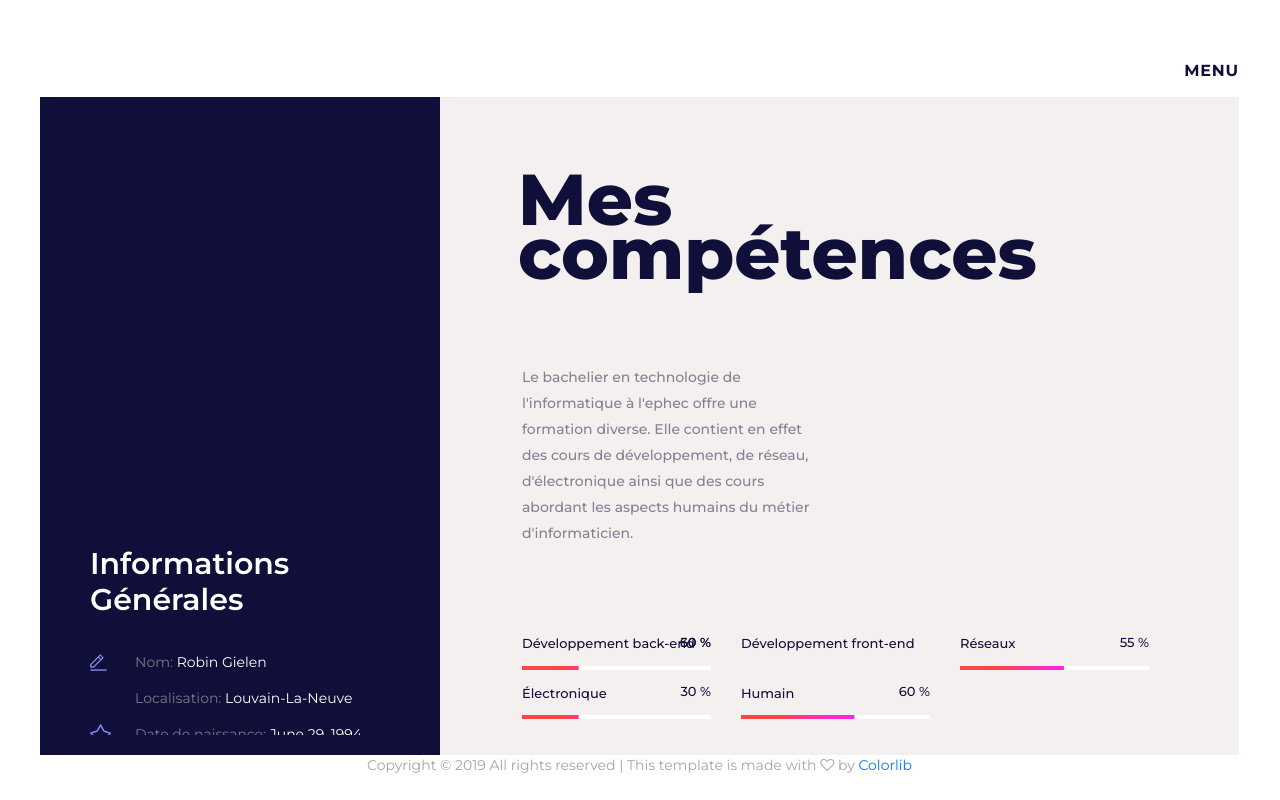
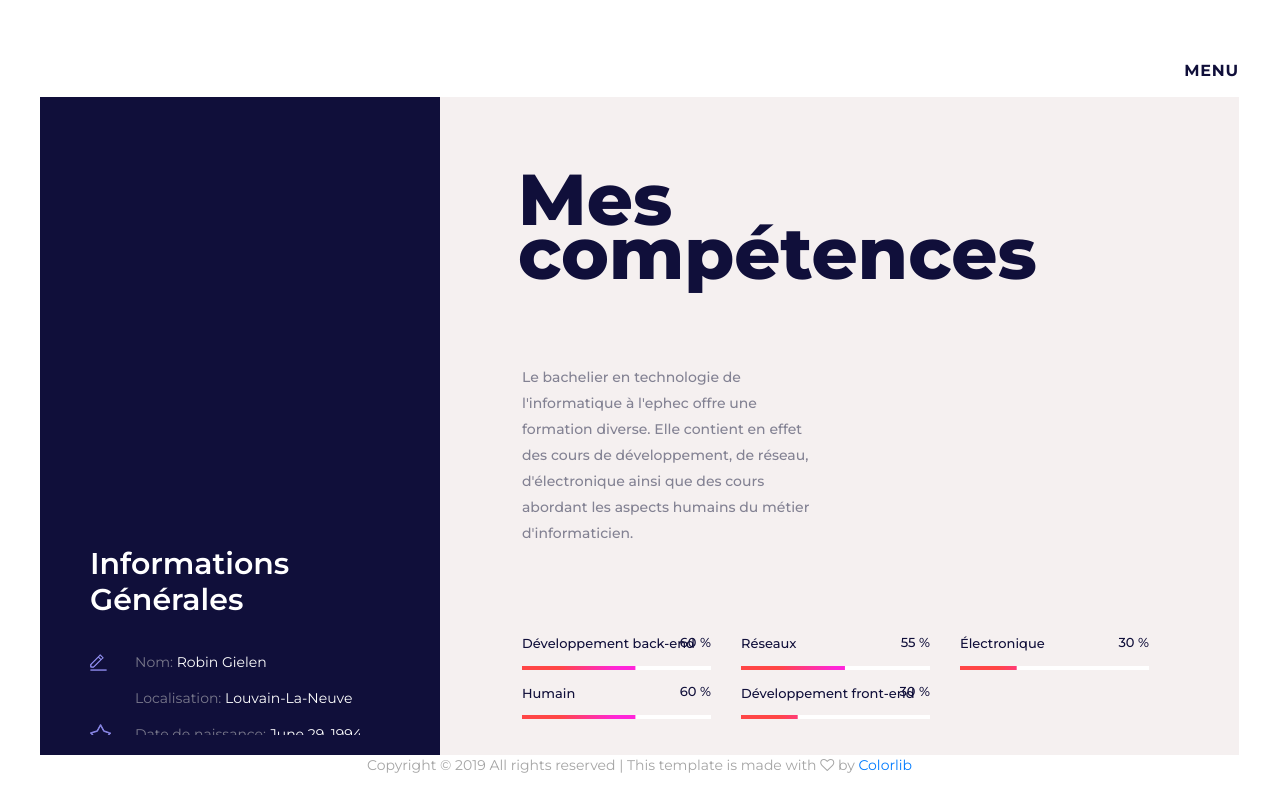
Before and after one commit to Robin-gielen/portfolio, a plain HTML site: page skills.html in a window 1280 px wide. Drawn offline with Linux system fonts and the light colour scheme; some packages are replaced by stand-ins of ours; a script that the page names is missing.

Commit message:
Update skills.html

```diff
--- a/skills.html
+++ b/skills.html
@@ -124,14 +124,6 @@
                                         <!-- Progress Bar -->
                                         <div class="col-xl-4 col-lg-6 pb_col">
                                             <div class="pb_item">
-                                                <div class="p_bar_title">Développement front-end</div>
-                                                <div id="skill_1_pbar" class="skill_bars" data-perc="0.30" data-name="skill_1_pbar" data-color-start="#ff4646" data-color-end="#ff26d9"></div>
-                                            </div>
-                                        </div>
-
-                                        <!-- Progress Bar -->
-                                        <div class="col-xl-4 col-lg-6 pb_col">
-                                            <div class="pb_item">
                                                 <div class="p_bar_title">Réseaux</div>
                                                 <div id="skill_2_pbar" class="skill_bars" data-perc="0.55" data-name="skill_2_pbar" data-color-start="#ff4646" data-color-end="#ff26d9"></div>
                                             </div>
@@ -150,6 +142,14 @@
                                             <div class="pb_item">
                                                 <div class="p_bar_title">Humain</div>
                                                 <div id="skill_4_pbar" class="skill_bars" data-perc="0.60" data-name="skill_4_pbar" data-color-start="#ff4646" data-color-end="#ff26d9"></div>
+                                            </div>
+                                        </div>
+
+                                        <!-- Progress Bar -->
+                                        <div class="col-xl-4 col-lg-6 pb_col">
+                                            <div class="pb_item">
+                                                <div class="p_bar_title">Développement front-end</div>
+                                                <div id="skill_5_pbar" class="skill_bars" data-perc="0.30" data-name="skill_5_pbar" data-color-start="#ff4646" data-color-end="#ff26d9"></div>
                                             </div>
                                         </div>
 
```
